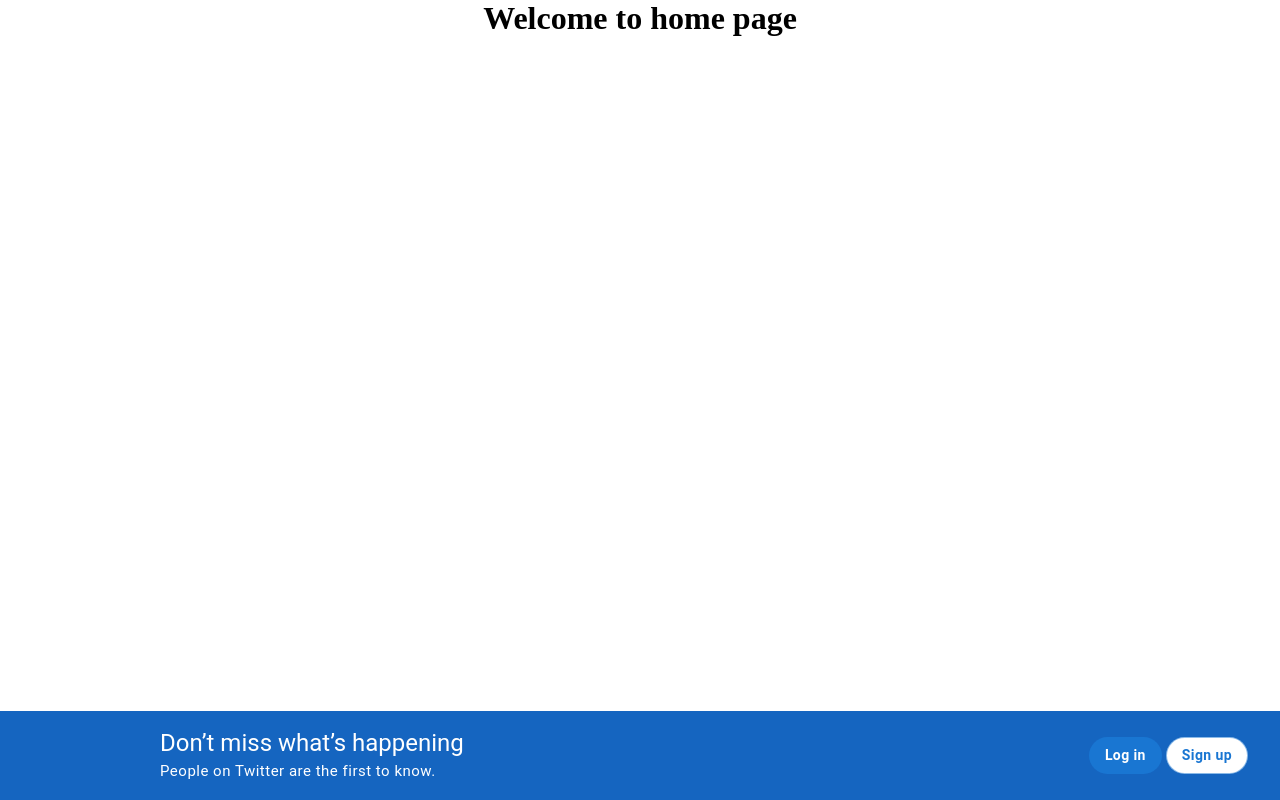
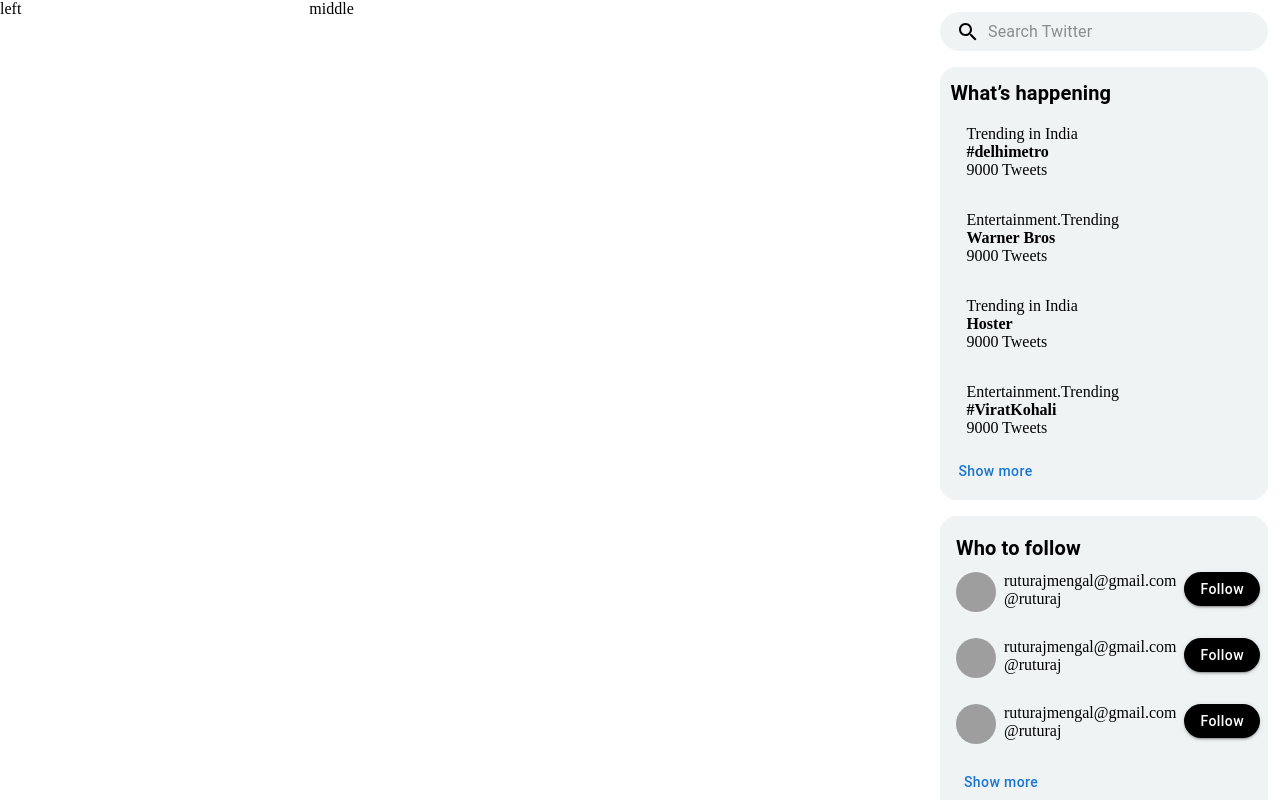
Before and after one commit to ruturajmengal2016/Project_2, a React (Create React App) app: page / in a window 1280 px wide. Built offline with nearby package versions, Linux system fonts and the light colour scheme; grey boxes are pictures that could not be loaded.

Commit message:
right slider

```diff
--- a/src/App.js
+++ b/src/App.js
@@ -5,7 +5,7 @@ function App() {
   return (
     <div className={Style.root}>
       <Outlet />
-      <Footer />
+      {/* <Footer />  */}
     </div>
   );
 }
--- a/src/Pages/Home/Home.jsx
+++ b/src/Pages/Home/Home.jsx
@@ -1,9 +1,18 @@
 import React from "react";
 import Style from "./Home.module.scss";
+import SlideRight from "./Slide/SlideRight";
 const Home = () => {
   return (
     <div className={Style.root}>
-      <h1>Welcome to home page</h1>
+      <div className={Style.left}>
+        left
+      </div>
+      <div className={Style.middle}>
+        middle
+      </div>
+      <div className={Style.right}>
+        <SlideRight />
+      </div>
     </div>
   );
 };
--- a/src/Pages/Home/Home.module.scss
+++ b/src/Pages/Home/Home.module.scss
@@ -3,5 +3,21 @@
   max-height: fit-content;
   display: flex;
   justify-content: center;
-  align-items: center;
+  box-sizing: border-box;
+
+  .left {
+    height: 100vh;
+    flex: 1;
+  }
+  .middle {
+    height: 100vh;
+    overflow: scroll;
+    flex: 2;
+    &::-webkit-scrollbar {
+      display: none;
+    }
+  }
+  .right {
+    flex: 1;
+  }
 }
--- /dev/null
+++ b/src/Pages/Home/Slide/SlideRight.jsx
@@ -0,0 +1,162 @@
+import React from "react";
+import Style from "./SlideRight.module.scss";
+import { styled } from "@mui/material/styles";
+import Box from "@mui/material/Box";
+import SearchIcon from "@mui/icons-material/Search";
+import InputBase from "@mui/material/InputBase";
+import Typography from "@mui/material/Typography";
+import { Button } from "@mui/material";
+import Avatar from "@mui/material/Avatar";
+const SlideRight = () => {
+  const Search = styled("div")(({ theme }) => ({
+    position: "sticky",
+    top: 0,
+    borderRadius: "5rem",
+    backgroundColor: "rgb(239, 243, 244)",
+    marginLeft: 0,
+    width: "100%",
+  }));
+  const SearchIconWrapper = styled("div")(({ theme }) => ({
+    padding: theme.spacing(0, 2),
+    height: "100%",
+    position: "absolute",
+    pointerEvents: "none",
+    display: "flex",
+    alignItems: "center",
+    justifyContent: "center",
+  }));
+  const StyledInputBase = styled(InputBase)(({ theme }) => ({
+    color: "inherit",
+    "& .MuiInputBase-input": {
+      padding: theme.spacing(1, 1, 1, 0),
+      // vertical padding + font size from searchIcon
+      paddingLeft: `calc(1em + ${theme.spacing(4)})`,
+      width: "100%",
+    },
+  }));
+  const tag = [
+    { name: "Trending in India", tag: "#delhimetro", tweets: "9000 Tweets" },
+    {
+      name: "Entertainment.Trending",
+      tag: "Warner Bros",
+      tweets: "9000 Tweets",
+    },
+    { name: "Trending in India", tag: "Hoster", tweets: "9000 Tweets" },
+    {
+      name: "Entertainment.Trending",
+      tag: "#ViratKohali",
+      tweets: "9000 Tweets",
+    },
+  ];
+  return (
+    <div className={Style.root}>
+      <Search>
+        <SearchIconWrapper>
+          <SearchIcon />
+        </SearchIconWrapper>
+        <StyledInputBase
+          placeholder="Search Twitter"
+          inputProps={{ "aria-label": "search" }}
+        />
+      </Search>
+      <Box
+        sx={{
+          height: 500,
+          width: "100%",
+          backgroundColor: "rgb(239, 243, 244)",
+          borderRadius: "1rem",
+          boxSizing: "border-box",
+          padding: "0.65rem",
+        }}
+      >
+        <Typography variant="h6" sx={{ fontWeight: "bold" }}>
+          What’s happening
+        </Typography>
+        <div>
+          {tag.map((ele, ind) => {
+            return (
+              <Happening
+                tag={ele.tag}
+                name={ele.name}
+                tweets={ele.tweets}
+                key={ind}
+              />
+            );
+          })}
+        </div>
+        <Button
+          sx={{
+            textTransform: "none",
+          }}
+        >
+          Show more
+        </Button>
+      </Box>
+      <Box
+        sx={{
+          height: 500,
+          width: "100%",
+          backgroundColor: "rgb(239, 243, 244)",
+          borderRadius: "1rem",
+          boxSizing: "border-box",
+          padding: "1rem",
+          display: "flex",
+          flexDirection: "column",
+        }}
+      >
+        <Typography variant="h6" sx={{ fontWeight: "bold" }}>
+          Who to follow
+        </Typography>
+        <div
+          style={{
+            display: "flex",
+            flexDirection: "column",
+            width: "fit-content",
+            gap: "1rem",
+          }}
+        >
+          <Follow email="ruturajmengal@gmail.com" nick="@ruturaj" />
+          <Follow email="ruturajmengal@gmail.com" nick="@ruturaj" />
+          <Follow email="ruturajmengal@gmail.com" nick="@ruturaj" />
+        </div>
+        <Button
+          sx={{
+            textTransform: "none",
+            alignSelf:"flex-start"
+          }}
+        >
+          Show more
+        </Button>
+      </Box>
+      <div>
+        Terms of Service Privacy Policy Cookie Policy Accessibility Ads info
+        More © 2023 X Corp.
+      </div>
+    </div>
+  );
+};
+
+const Happening = ({ name, tag, tweets }) => {
+  return (
+    <div className={Style.tag}>
+      <div>{name}</div>
+      <strong>{tag}</strong>
+      <div>{tweets}</div>
+    </div>
+  );
+};
+
+const Follow = ({ email, nick }) => {
+  return (
+    <div className={Style.follow}>
+      <Avatar alt="Remy Sharp" src="/static/images/avatar/1.jpg" />
+      <div style={{ display: "flex", flexDirection: "column" }}>
+        <span>{email}</span>
+        <span>{nick}</span>
+      </div>
+      <Button variant="contained">Follow</Button>
+    </div>
+  );
+};
+
+export default SlideRight;
--- /dev/null
+++ b/src/Pages/Home/Slide/SlideRight.module.scss
@@ -0,0 +1,46 @@
+.root {
+  display: flex;
+  flex-direction: column;
+  height: 100vh;
+  max-height: fit-content;
+  align-items: center;
+  gap: 1rem;
+  width: 22rem;
+  box-sizing: border-box;
+  padding: 0.75rem;
+  overflow: scroll;
+  &::-webkit-scrollbar {
+    display: none;
+  }
+
+  .tag {
+    box-sizing: border-box;
+    padding: 1rem;
+    background-color: rgb(239, 243, 244);
+    height: 25%;
+    &:hover {
+      background-color: #eeeeee;
+    }
+  }
+
+  .follow {
+    background-color: orange;
+    gap: 0.5rem;
+    width: fit-content;
+    display: flex;
+    box-sizing: border-box;
+    padding: 0.5rem 0rem 0.5rem 0rem;
+    background-color: rgb(239, 243, 244);
+    height: 25%;
+    &:hover {
+      background-color: #eeeeee;
+    }
+
+    Button {
+      border-radius: 5rem;
+      width: fit-content;
+      text-transform: none;
+      background-color: black;
+    }
+  }
+}
```
